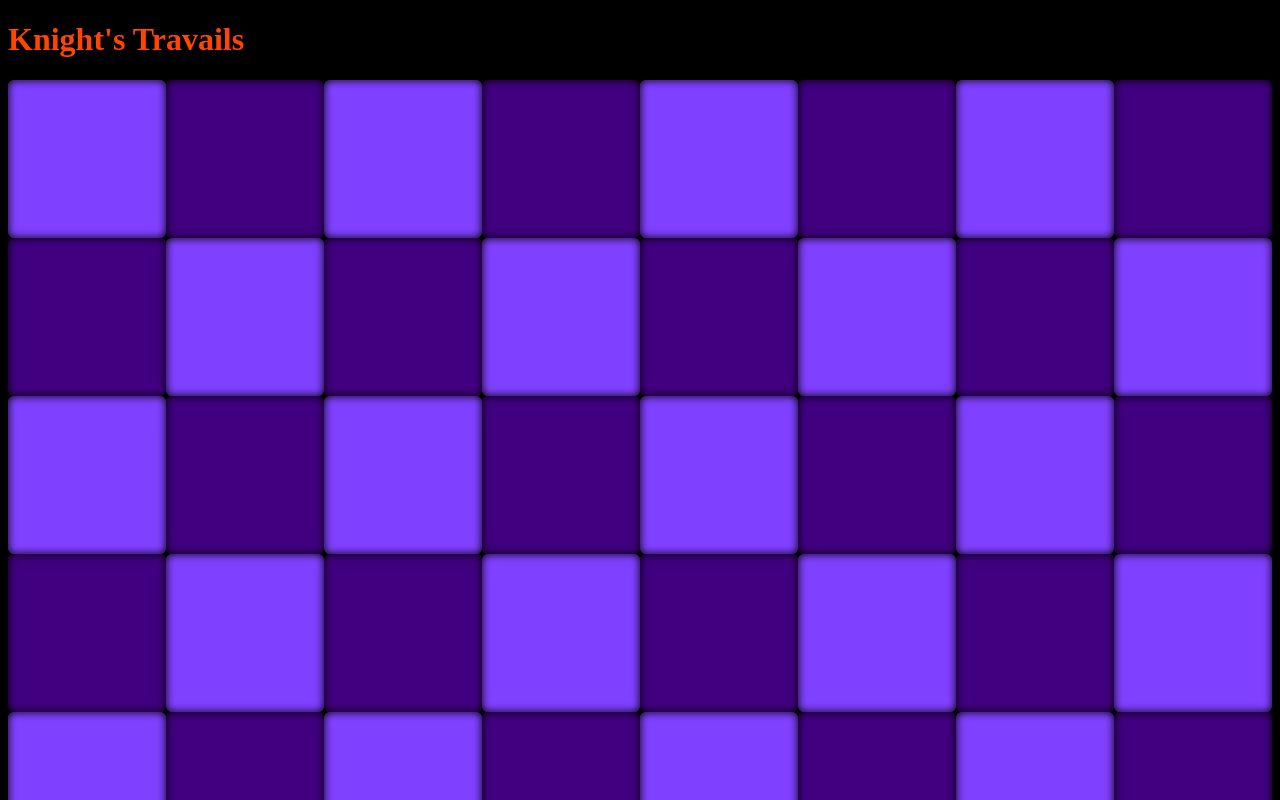
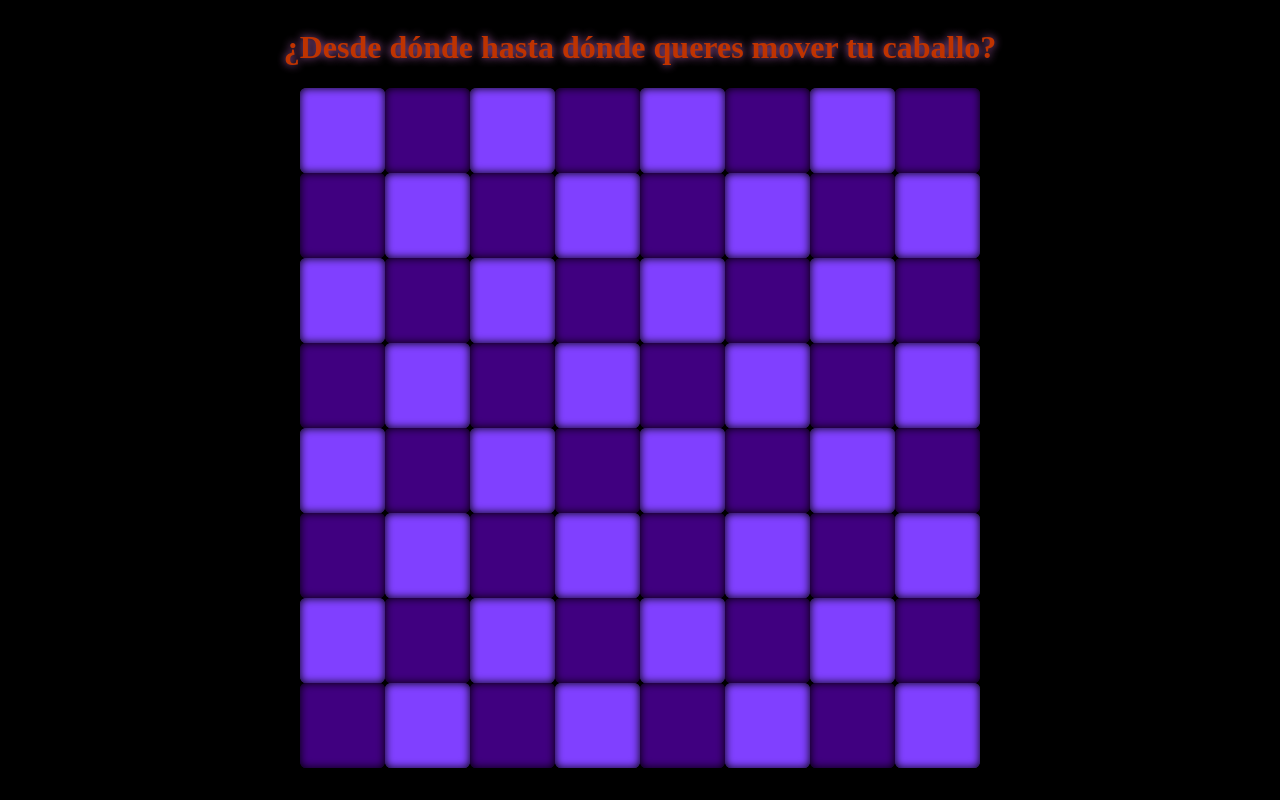
Before and after one commit to Sedbastian/odin-knights-travails, a website built with webpack: page dist/index.html in a window 1280 px wide. Shown: the top 800 px of the page. Built offline with Linux system fonts and the light colour scheme.

Commit message:
First working showable version

```diff
--- a/src/style.css
+++ b/src/style.css
@@ -1,16 +1,35 @@
 html {
-  background-color: black;
+	background-color: black;
+}
+
+body {
+	display: flex;
+	flex-direction: column;
+	justify-items: center;
+	align-items: center;
+}
+
+@keyframes marcosclave {
+	from {
+		opacity: 0.5;
+	}
+	to {
+		opacity: 1;
+	}
 }
 
 h1 {
-  color: orangered;
+	text-align: center;
+	color: orangered;
+	text-shadow: 0 0 0.5rem violet;
+	animation: marcosclave 2s linear 0s infinite alternate;
 }
 
 .board {
-  display: grid;
+	width: 85vmin;
+	display: grid;
   grid-template-columns: repeat(8, 1fr);
   grid-template-rows: repeat(8, 1fr);
-  /* grid-gap: 0.3rem; */
 }
 
 .board div {
```
Also changed, not shown: webpack.Lifri.md (+6 -0 lines), dist/index.html, dist/main.js.
